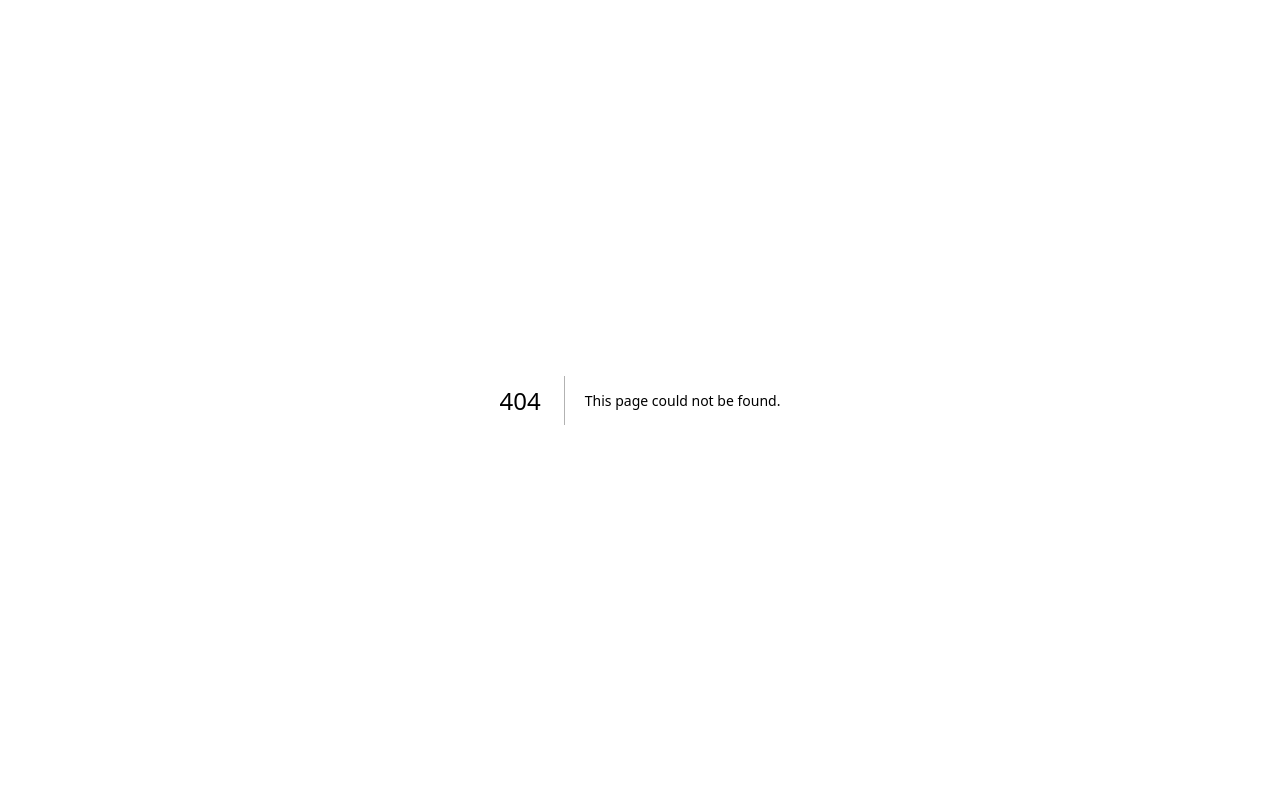
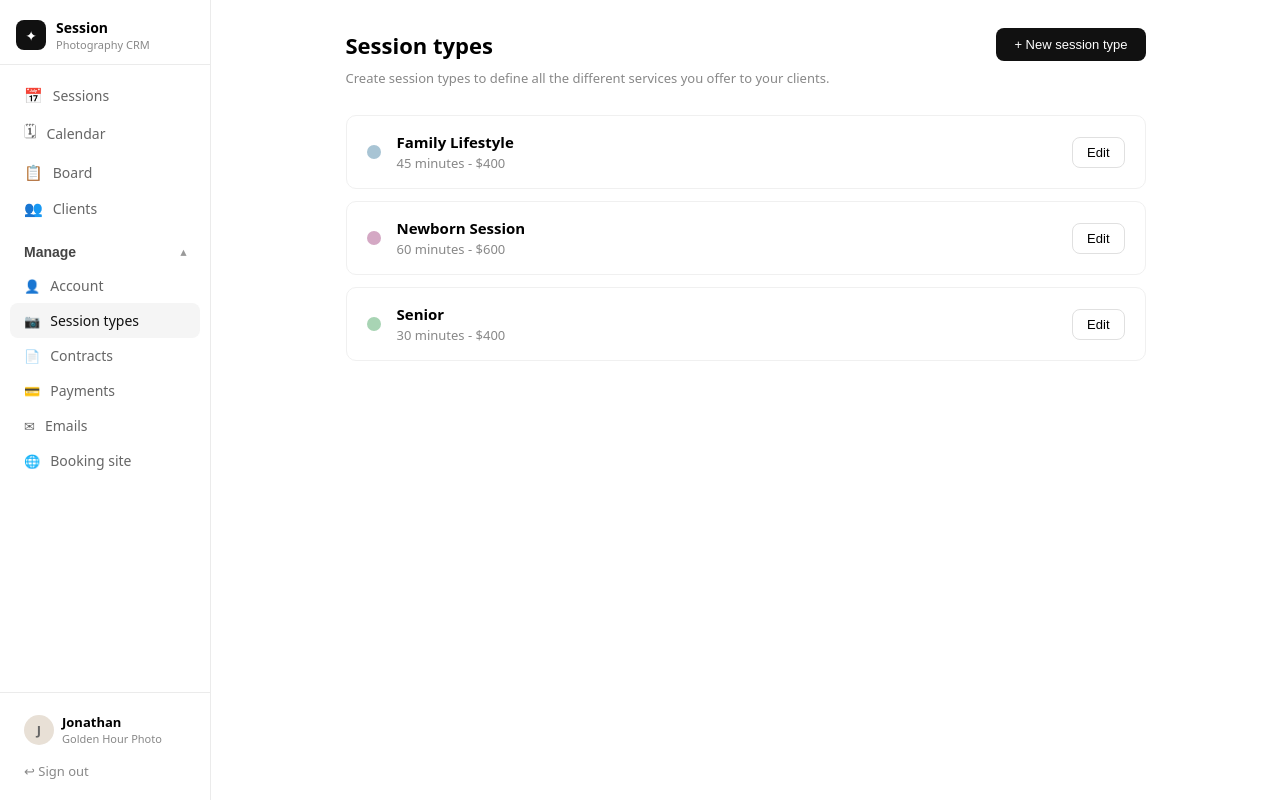
Before and after one commit to jonathanconnolly/session-crm, a Next.js app: page /dashboard/manage/session-types in a window 1280 px wide. Before the commit this address had no page. Built offline with nearby package versions, Linux system fonts and the light colour scheme.

Commit message:
Add app/dashboard/manage/session-types/page.tsx

```diff
--- /dev/null
+++ b/app/dashboard/manage/session-types/page.tsx
@@ -0,0 +1,3 @@
+'use client'
+const T=[{id:1,n:'Family Lifestyle',d:45,p:400,c:'#A8C4D4'},{id:2,n:'Newborn Session',d:60,p:600,c:'#D4A8C4'},{id:3,n:'Senior',d:30,p:400,c:'#A8D4B4'}]
+export default function SessionTypesPage(){return(<div style={{flex:1,overflowY:'auto',fontFamily:'system-ui',background:'#fff'}}><div style={{maxWidth:800,margin:'0 auto',padding:'28px 32px'}}><div style={{display:'flex',alignItems:'center',justifyContent:'space-between',marginBottom:8}}><h1 style={{fontSize:22,fontWeight:700,margin:0}}>Session types</h1><button style={{padding:'9px 18px',background:'#111',color:'#fff',border:'none',borderRadius:8,fontSize:13,fontWeight:500,cursor:'pointer'}}>+ New session type</button></div><p style={{fontSize:13,color:'#888',margin:'0 0 28px'}}>Create session types to define all the different services you offer to your clients.</p><div style={{display:'flex',flexDirection:'column',gap:12}}>{T.map(x=>(<div key={x.id} style={{display:'flex',alignItems:'center',gap:16,padding:'16px 20px',border:'1px solid #F0F0F0',borderRadius:10}}><div style={{width:14,height:14,borderRadius:'50%',background:x.c}}/><div style={{flex:1}}><div style={{fontSize:15,fontWeight:600}}>{x.n}</div><div style={{fontSize:13,color:'#888',marginTop:2}}>{x.d} minutes - ${x.p}</div></div><button style={{padding:'7px 14px',border:'1px solid #E0E0E0',borderRadius:8,background:'#fff',cursor:'pointer',fontSize:13}}>Edit</button></div>))}</div></div></div>)}
```
